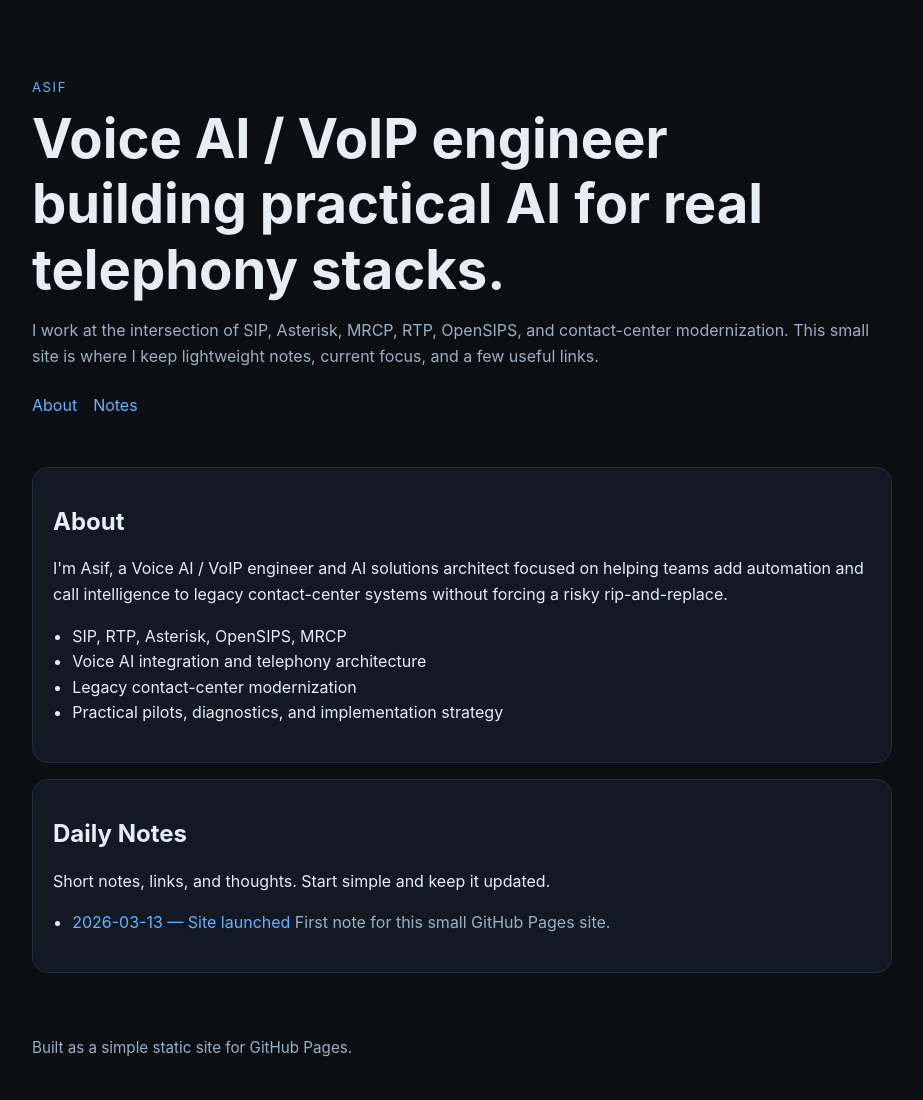
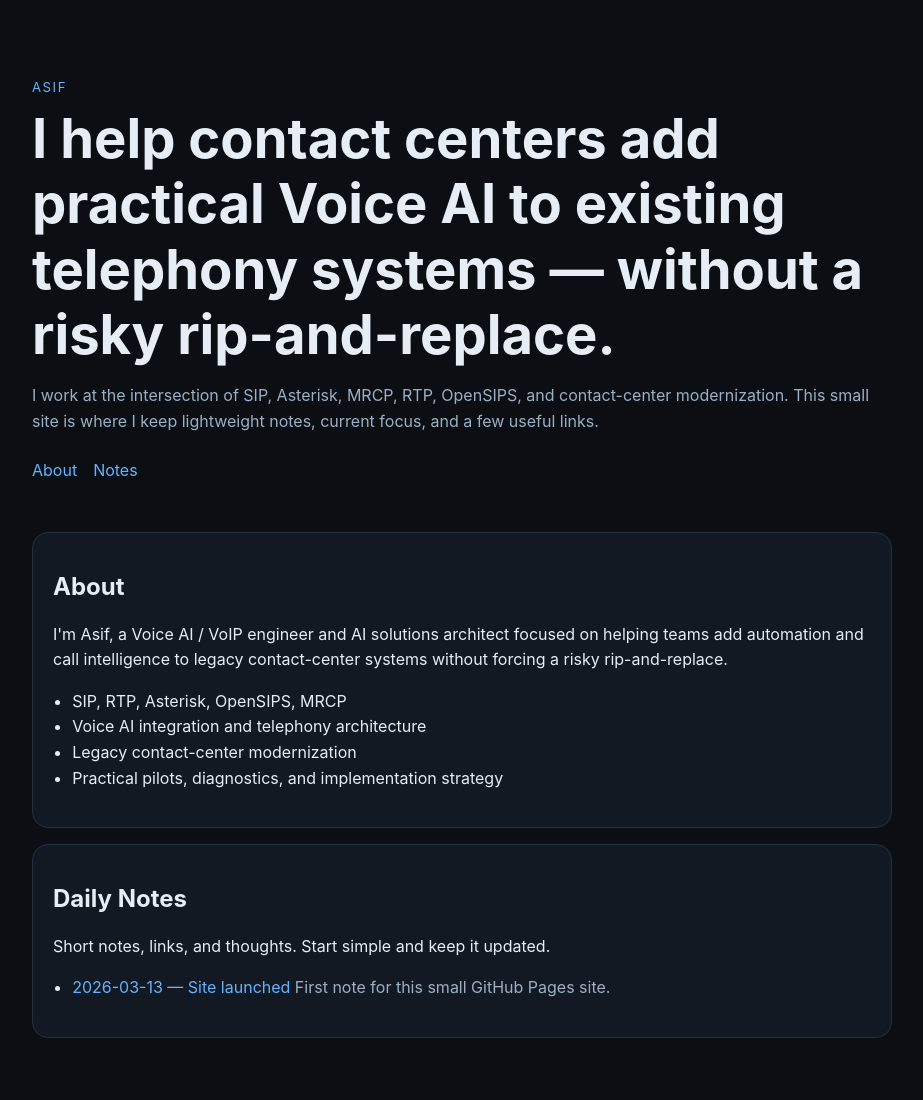
Before and after one commit to asifswork/asifswork.github.io, a plain HTML site: page index.html in a window 1280 px wide. Shown: the top 1100 px of the page, without its empty margins (178-1101 px from the left). Drawn offline with Linux system fonts and the light colour scheme.

Commit message:
Improve homepage headline copy

```diff
--- a/index.html
+++ b/index.html
@@ -10,7 +10,7 @@
   <body>
     <header class="wrap hero">
       <p class="eyebrow">Asif</p>
-      <h1>Voice AI / VoIP engineer building practical AI for real telephony stacks.</h1>
+      <h1>I help contact centers add practical Voice AI to existing telephony systems — without a risky rip-and-replace.</h1>
       <p class="lede">
         I work at the intersection of SIP, Asterisk, MRCP, RTP, OpenSIPS, and contact-center modernization.
         This small site is where I keep lightweight notes, current focus, and a few useful links.
```
